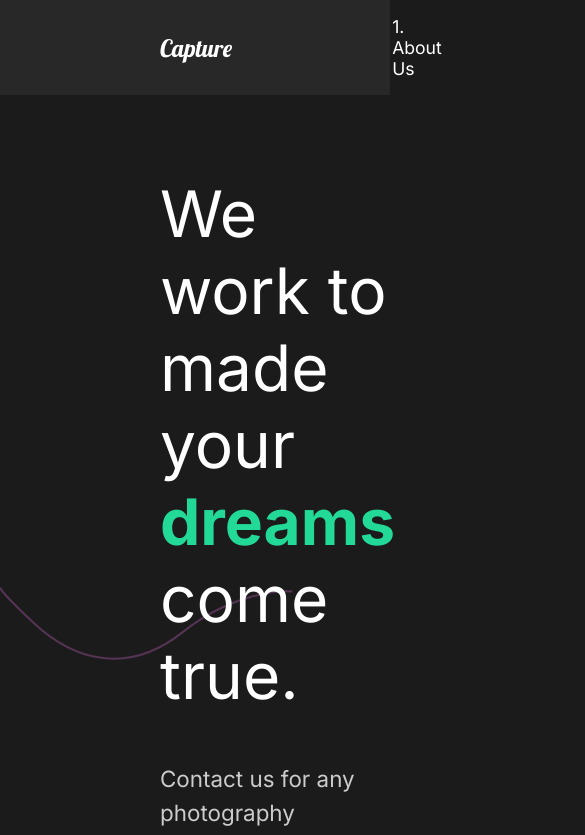
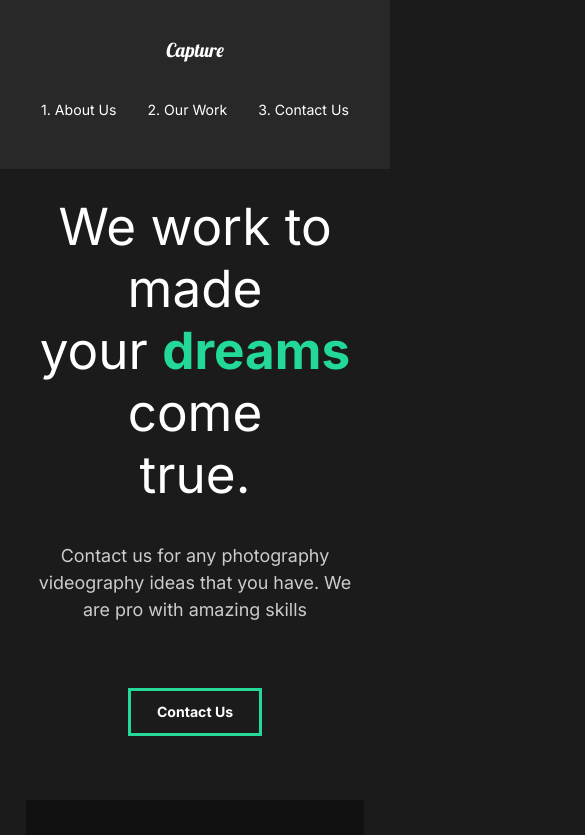
Before and after one commit to Sevendaye/react-course-capture, a React (Create React App) app: page / in a window 390 px wide. Shown: the top 835 px of the page, 585 px wide, since content can reach past the window. Built offline with nearby package versions, Linux system fonts and the light colour scheme.

Commit message:
20. Add responsive

```diff
--- a/src/Pages/ContactUs.js
+++ b/src/Pages/ContactUs.js
@@ -47,11 +47,18 @@
   padding: 5rem 10rem;
   color: #353535;
   min-height: 90vh;
+  @media (max-width: 1200px) {
+    padding: 2rem;
+    font-size: 1rem;
+  }
 `;
 
 const Title = styled.div`
   margin-bottom: 4rem;
   color: black;
+  @media (max-width: 1200px) {
+    margin-top: 5rem;
+  }
 `;
 
 const Hide = styled.div`
--- a/src/Pages/MovieDetails.js
+++ b/src/Pages/MovieDetails.js
@@ -78,6 +78,10 @@
   margin: 5rem 10rem;
   align-items: center;
   justify-content: space-around;
+  @media (max-width: 1200px) {
+    display: block;
+    margin: 2rem 2rem;
+  }
 `;
 
 const AwardStyle = styled.div`
--- a/src/Pages/OurWork.js
+++ b/src/Pages/OurWork.js
@@ -78,6 +78,9 @@
   h2 {
     padding: 1rem 0rem;
   }
+  @media (max-width: 1200px) {
+    padding: 2rem 2rem;
+  }
 `;
 
 const Movie = styled(motion.div)`
--- a/src/components/GlobalStyle/index.js
+++ b/src/components/GlobalStyle/index.js
@@ -5,6 +5,12 @@
   margin: 0;
   padding: 0;
   box-sizing: border-box;
+}
+
+html {
+  @media (max-width: 1500px) {
+    font-size: 80%;
+  }
 }
 
 body{
--- a/src/components/Nav/index.js
+++ b/src/components/Nav/index.js
@@ -51,5 +51,22 @@
     padding-left: 10rem;
     position: relative;
   }
+  @media (max-width: 1200px) {
+    flex-direction: column;
+    justify-content: space-around;
+    padding: 2rem 0rem;
+    #logo {
+      display: inline-block;
+      margin: 1rem;
+    }
+    ul {
+      padding: 2rem;
+      justify-content: space-around;
+      width: 100%;
+      li {
+        padding: 0;
+      }
+    }
+  }
 `;
 export default Nav;
--- a/src/components/ServicesSection/index.js
+++ b/src/components/ServicesSection/index.js
@@ -71,6 +71,9 @@
 const Cards = styled.div`
   display: flex;
   flex-wrap: wrap;
+  @media (max-width: 1200px) {
+    justify-content: center;
+  }
 `;
 
 const Card = styled.div`
--- a/src/components/useScroll/index.js
+++ b/src/components/useScroll/index.js
@@ -2,7 +2,7 @@
 import { useAnimation } from "framer-motion";
 
 const useScroll = () => {
-  const [element, controls] = useInView({ threshold: 0.5 });
+  const [element, controls] = useInView({ threshold: 0.3 });
   const animation = useAnimation();
   if (controls) {
     animation.start("show");
--- a/src/styles.js
+++ b/src/styles.js
@@ -8,6 +8,11 @@
   justify-content: space-between;
   padding: 5rem 10rem;
   color: white;
+  @media (max-width: 1200px) {
+    display: block;
+    padding: 2rem 2rem;
+    text-align: center;
+  }
 `;
 
 export const Description = styled.div`
@@ -16,6 +21,12 @@
   padding-right: 5rem;
   h2 {
     font-weight: lighter;
+  }
+  @media (max-width: 1200px) {
+    padding: 0;
+    button {
+      margin: 2rem 0rem 5rem 0rem;
+    }
   }
 `;
 
```
